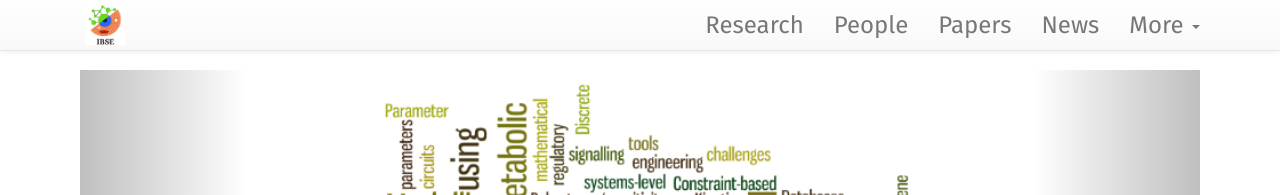
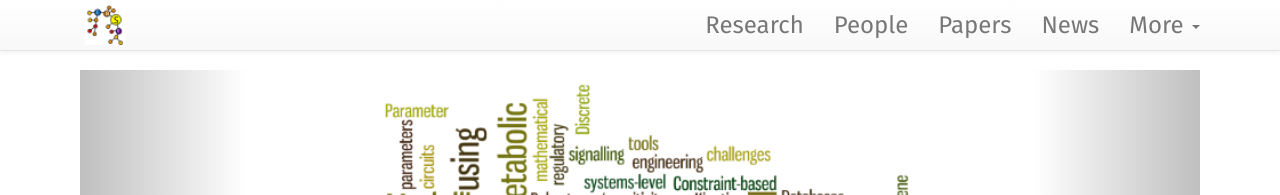
Before and after one commit to philge/ibse-iitm.github.io, a Jekyll site: the page built from index.html, in a window 1280 px wide. Shown: the top 195 px of the page. Built offline with Jekyll 4.4.1, drawn with Linux system fonts in a browser that asks for light colours; nearby versions of some CDN libraries.

Commit message:
Update default.html

```diff
--- a/_includes/themes/lab/default.html
+++ b/_includes/themes/lab/default.html
@@ -108,7 +108,7 @@
           <span class="icon-bar"></span>
         </button>
         <a href="/">
-        <img class="pull-left logo" src="{{ ASSET_PATH }}/images/logo/lab-logo.jpg" type="image/jpg">
+        <img class="pull-left logo" src="{{ ASSET_PATH }}/images/logo/lab-logo.png" type="image/png">
         <!-- <img class="pull-left logo" src="{{ ASSET_PATH }}/images/logo/lab-logo.svg" type="image/svg+xml"> -->
         </a>
       </div>
```
